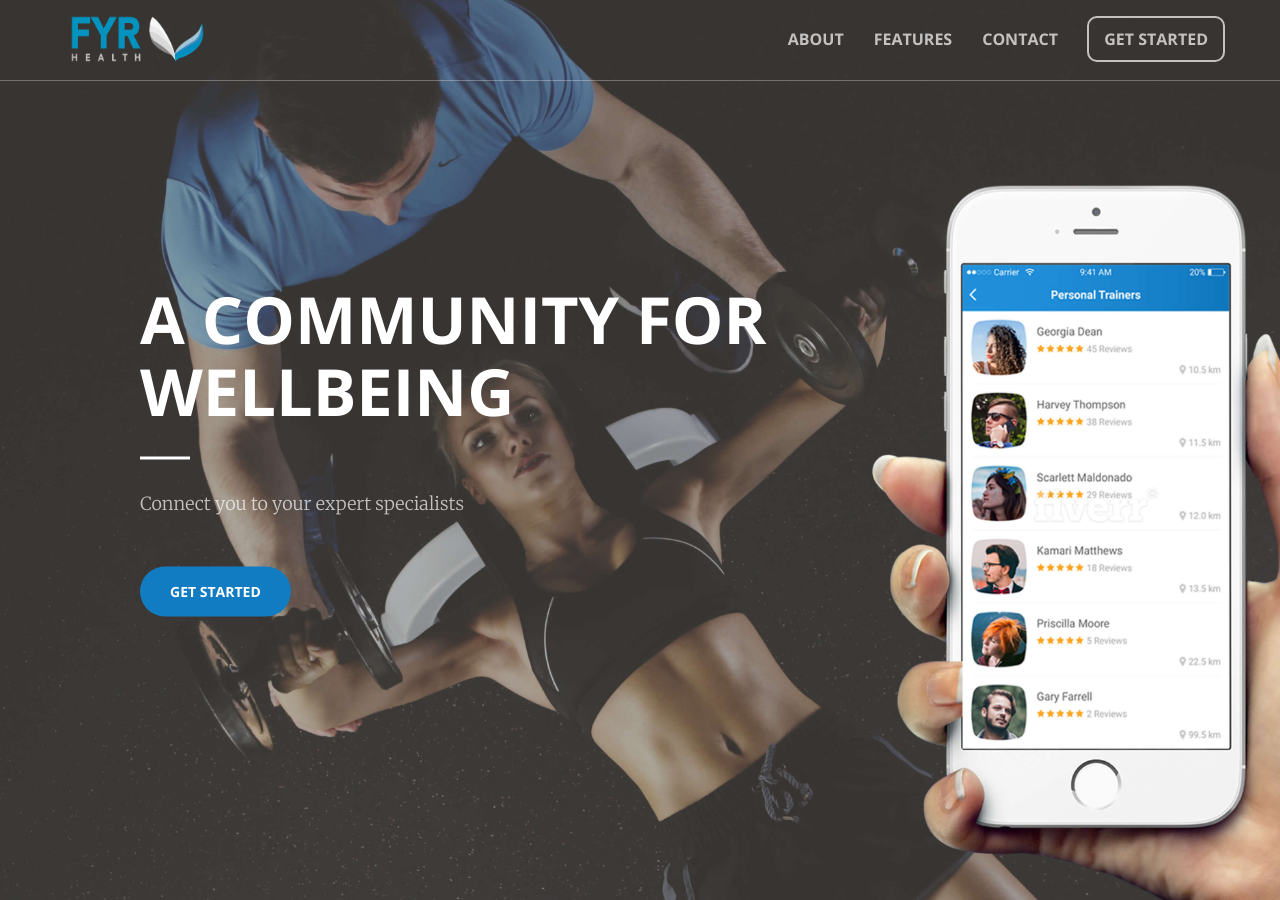
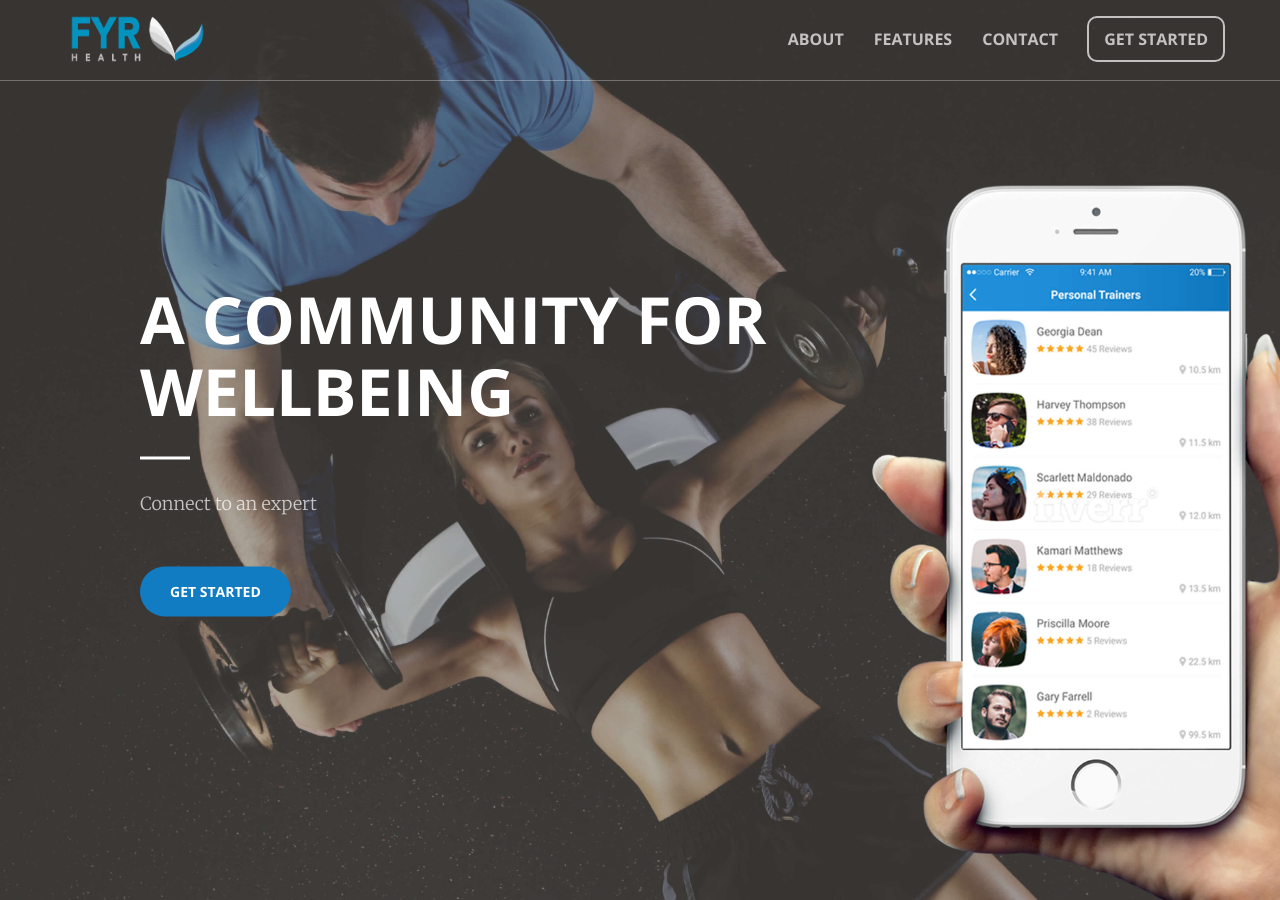
Before and after one commit to FYR-Health/FYR-Health.github.io, a Jekyll site: the page built from index.html, in a window 1280 px wide and 900 px high. Built offline with Jekyll 4.4.1, drawn with Linux system fonts in a browser that asks for light colours.

Commit message:
[f] 26: Update statement: Connect to an expert
https://trello.com/c/NaNnQAJl

```diff
--- a/_includes/header.html
+++ b/_includes/header.html
@@ -3,7 +3,7 @@
     <div class="header-content-inner">
       <h1>A Community for Wellbeing</h1>
       <hr>
-      <p>Connect you to your expert specialists</p>
+      <p>Connect to an expert</p>
       <a href="#" class="btn btn-primary btn-xl">Get Started</a>
     </div>
   </div>
--- a/_sass/_base.scss
+++ b/_sass/_base.scss
@@ -78,7 +78,7 @@ aside {
 // Navigation
 
 nav > .container-fluid {
-    max-width: 1170px;
+    max-width: $page-width;
 }
 
 .navbar-default {
--- a/css/main.scss
+++ b/css/main.scss
@@ -19,8 +19,8 @@ $brand-color: #127cc3;
 // $grey-color-light: lighten($grey-color, 40%);
 // $grey-color-dark:  darken($grey-color, 25%);
 
-// // Width of the content area
-// $content-width:    800px;
+// Width of the contents
+$page-width: 1170px;
 
 // $on-palm:          600px;
 // $on-laptop:        800px;
@@ -33,7 +33,7 @@ $brand-color: #127cc3;
 //     }
 // }
 
-// variables.less
+// Colors
 $theme-primary: #127cc3;
 $theme-dark: #222;
 $theme-light: #f8f9fa;
```
